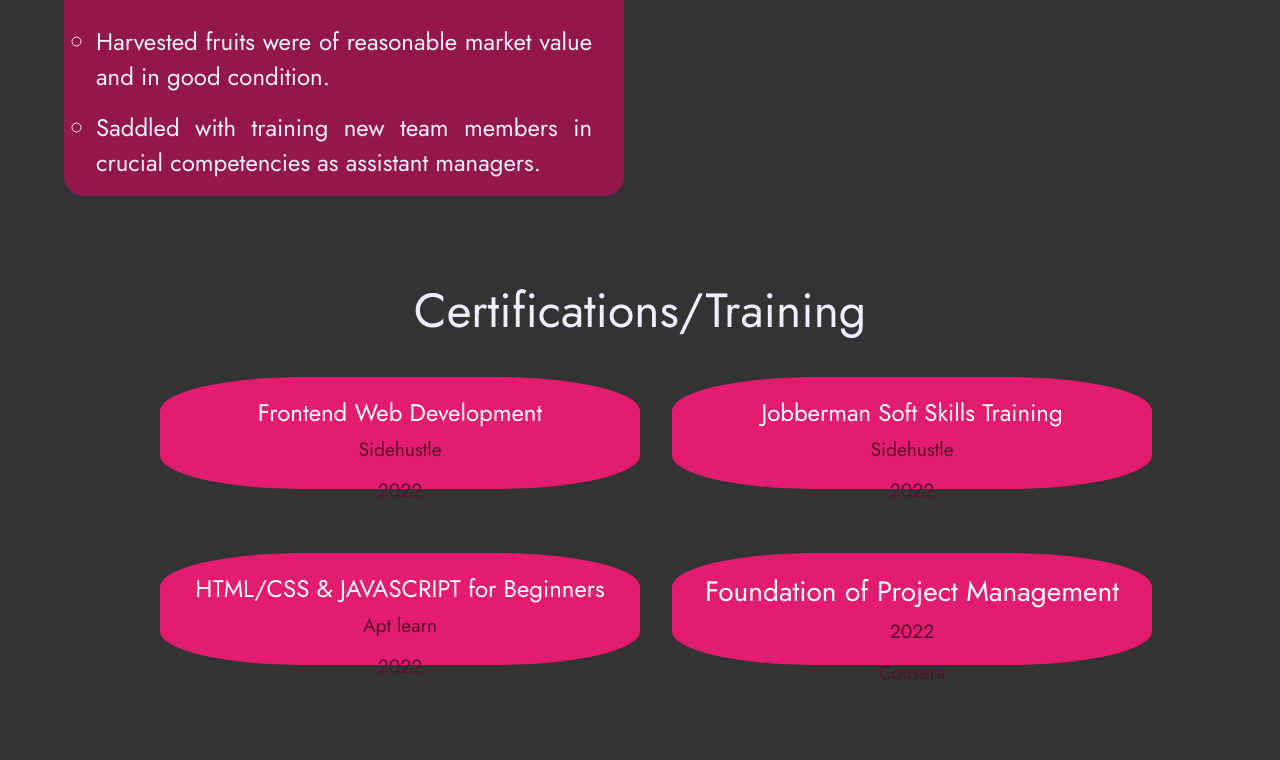
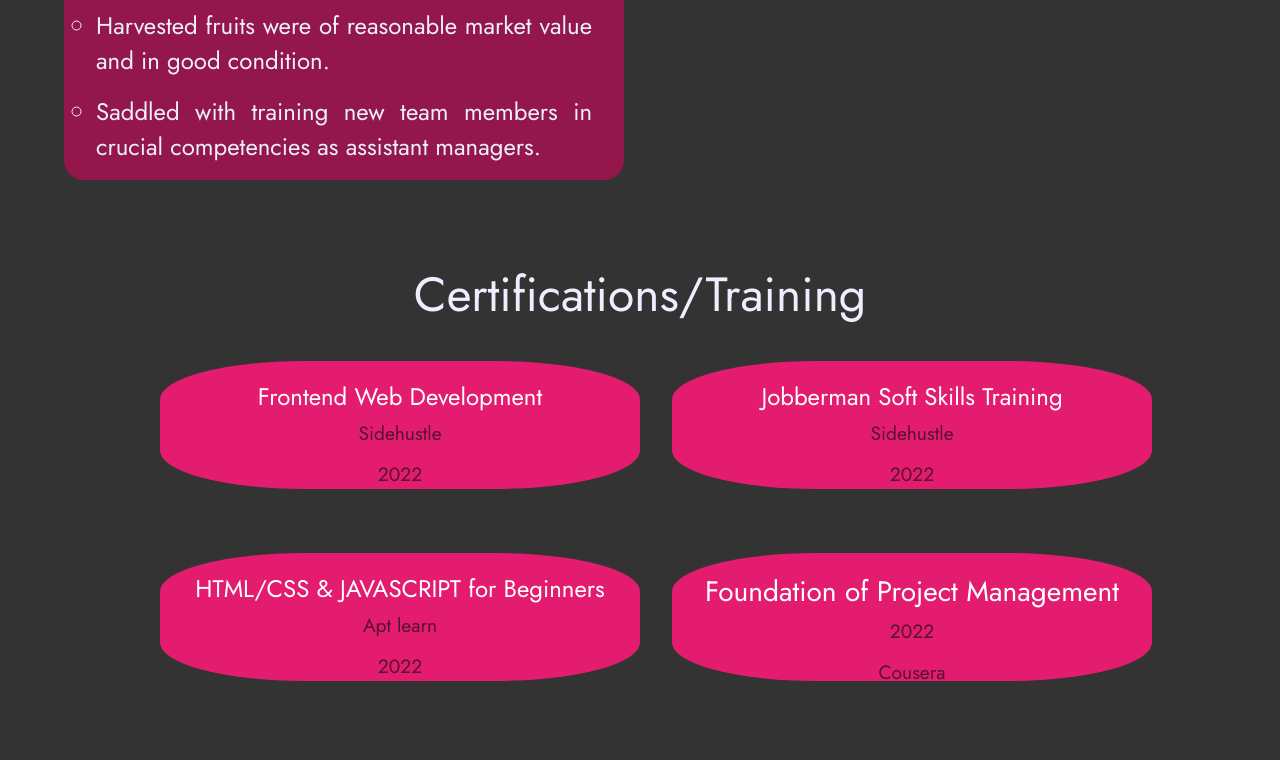
Before and after one commit to Moh922/Personal-Website, a plain HTML site: page index.html in a window 1280 px wide. Shown: the part 7755-8515 px from the top of the page. Drawn offline with Linux system fonts and the light colour scheme.

Commit message:
Update style.css

```diff
--- a/CSS/style.css
+++ b/CSS/style.css
@@ -500,6 +500,9 @@ span{
         margin-bottom: 2rem;
         margin-right: 2rem;
     }
+    .certification-lists{
+        height: 8em;
+    }
 }
 @media (max-width: 1200px) {
     .section-1{
```
